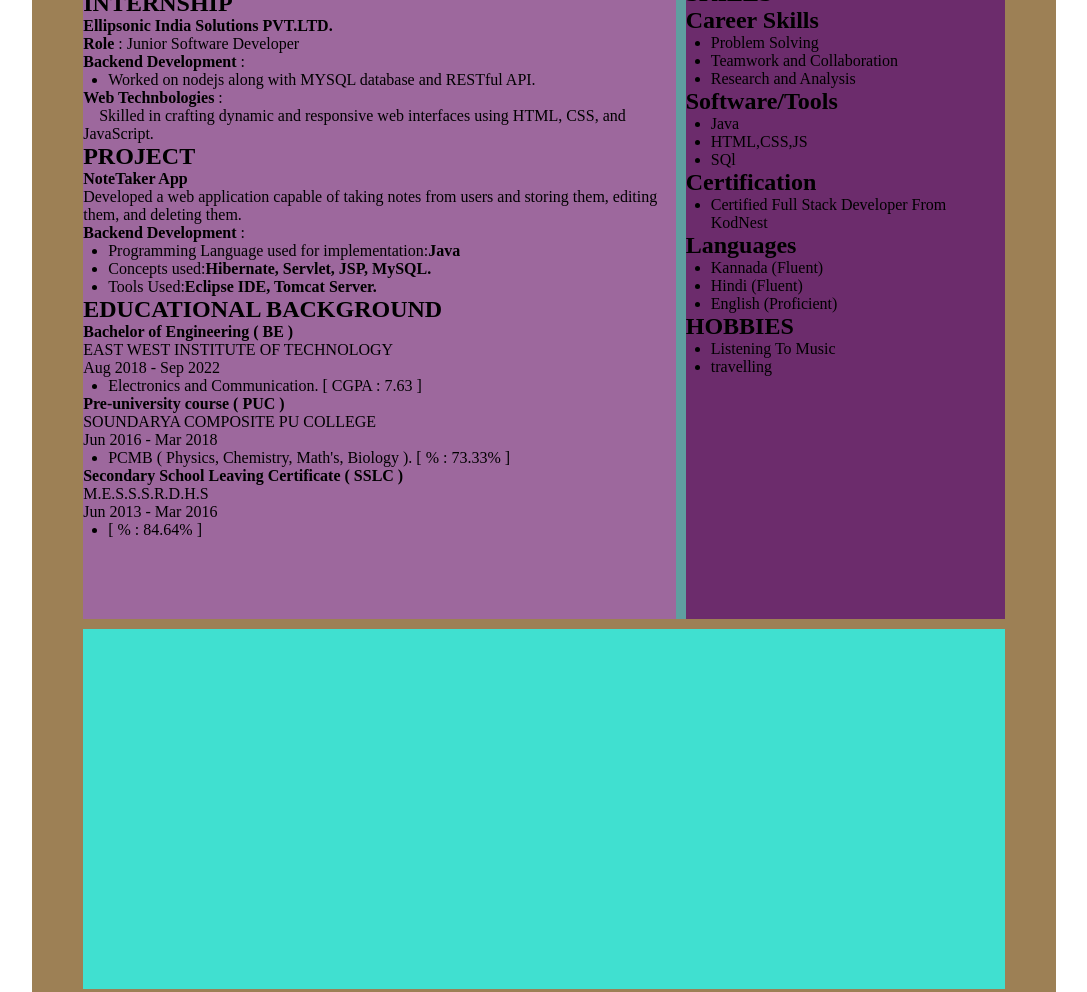
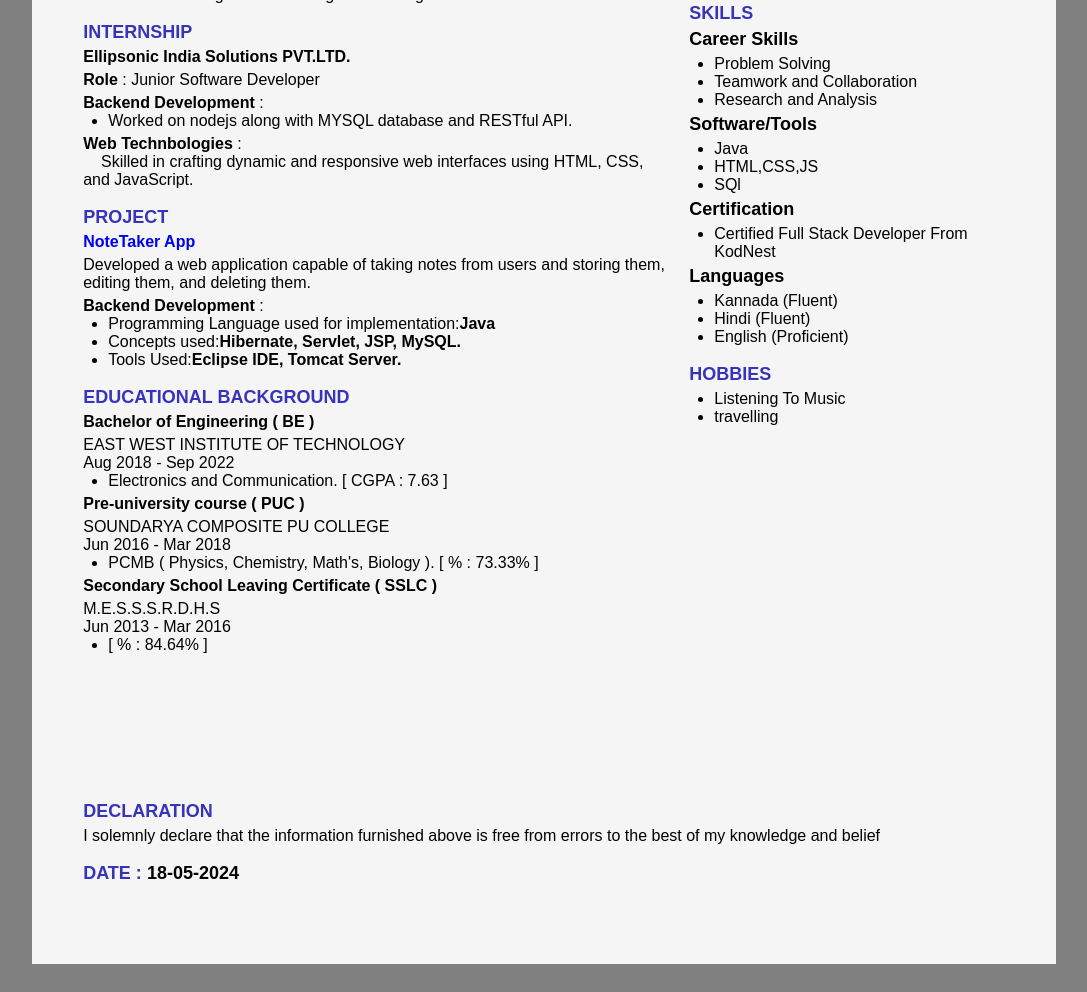
Before and after one commit to KalleshBS/profile-dev, a plain HTML site: page index.html in a window 1280 px wide. Shown: the part 196-1188 px from the top of the page, without its empty margins (96-1183 px from the left). Drawn offline with Linux system fonts and the light colour scheme.

Commit message:
container2 structuring finished and proj noteTaker Doc page inserted

```diff
--- a/index.css
+++ b/index.css
@@ -2,17 +2,19 @@
     padding: 0;
     margin: 0;
     box-sizing: border-box;
+    font-family: sans-serif;
 }
 
 body {
     display: flex;
     justify-content: center;
     align-items: center;
+    background-color: grey;
 }
 
 .main {
-    background-color: rgb(157, 128, 85);
-    height: 150vh;
+    background-color: whitesmoke;
+    height: 140vh;
     width: 80%;
     margin: 5vh 0;
     display: flex;
@@ -23,30 +25,30 @@ body {
 }
 
 .container1 {
-    background-color: cadetblue;
+    /* background-color: cadetblue; */
     width: 90%;
-    height: 60%;
+    height: 80%;
     display: flex;
     flex-direction: row;
     justify-content: center;
     align-items: center;
-    gap: 10px;
+    gap: 20px;
 }
 
 .container2 {
-    background-color: turquoise;
+    /* background-color: turquoise; */
     width: 90%;
-    height: 30%;
+    height: 10%;
 }
 
 .container1-left {
-    background-color: rgb(157, 104, 157);
+    /* background-color: rgb(157, 104, 157); */
     width: 65%;
     height: 100%;
 }
 
 .container1-right {
-    background-color: rgb(108, 44, 108);
+    /* background-color: rgb(108, 44, 108); */
     width: 35%;
     height: 100%;
 }
@@ -54,3 +56,35 @@ body {
 li {
     margin-left: 25px;
 }
+
+.date {
+    display: flex;
+    flex-direction: row;
+}
+
+
+h2 {
+    font-size: 18px;
+}
+
+.heading,
+.title {
+    color: rgb(55, 52, 185);
+}
+
+.internship,
+.project,
+.education,
+.contact,
+.skills,
+.hobbies,
+.declaration {
+    display: flex;
+    flex-direction: column;
+    gap: 5px;
+}
+
+.proj-name {
+    text-decoration: none;
+    cursor: pointer;
+}
--- a/index.html
+++ b/index.html
@@ -12,13 +12,14 @@
     <div class="main">
         <div class="container1">
             <div class="container1-left">
-                <h1 class="title">Kallesh B S</h1>
+                <h1 class="title">KALLESH B S</h1><br>
                 <div class="objective">
                     A creative and detailed individual has the capacity to develop an
                     effective and efficient solution with no tolerance for errors and
                     possess a positive attitude towards individual goals and an
                     organizational goal.
                 </div>
+                <br>
                 <div class="internship">
                     <h2 class="heading">INTERNSHIP</h2>
                     <strong class="comp-name">Ellipsonic India Solutions PVT.LTD.</strong>
@@ -38,9 +39,10 @@
                             HTML, CSS, and JavaScript.</p>
                     </div>
                 </div>
+                <br>
                 <div class="project">
                     <h2 class="heading">PROJECT</h2>
-                    <strong class="proj-name">NoteTaker App</strong>
+                    <strong><a href="noteTakerAppDoc.html" class="proj-name">NoteTaker App</a></strong>
                     <p class="proj-description">Developed a web application capable of taking notes from users
                         and storing them, editing them, and deleting them.
                     </p>
@@ -54,6 +56,7 @@
                         </p>
                     </div>
                 </div>
+                <br>
                 <div class="education">
                     <h2 class="heading">EDUCATIONAL BACKGROUND</h2>
                     <strong class="qualification-name">Bachelor of Engineering ( BE )</strong>
@@ -89,6 +92,7 @@
                     <p class="phone">+91 9916693953</p>
                     <p class="email">karthickbs4747@gmail.com</p>
                 </div>
+                <br>
                 <div class="skills">
                     <h2 class="heading">SKILLS</h2>
                     <h2 class="sub-skills">Career Skills</h2>
@@ -114,6 +118,7 @@
                        <li>English (Proficient)</li>
                     </ul>
                 </div>
+                <br>
                 <div class="hobbies">
                     <h2 class="heading">HOBBIES</h2>
                     <ul>
@@ -123,7 +128,18 @@
                 </div>
             </div>
         </div>
-        <div class="container2"></div>
+        <div class="container2">
+            <div class="declaration">
+                <h2 class="heading">DECLARATION</h2>
+                <p> I solemnly declare that the information furnished above is free from errors to the best
+                    of my knowledge and belief</p>
+            </div>
+            <br>
+            <div class="date">
+                <h2 class="heading">DATE : </h2>
+                <h2>&nbsp;18-05-2024</h2>
+            </div>
+        </div>
     </div>
     <script src="index.js"></script>
 </body>
```
Also changed, not shown: noteTakerAppDoc.html (added, +9 -0 lines).
